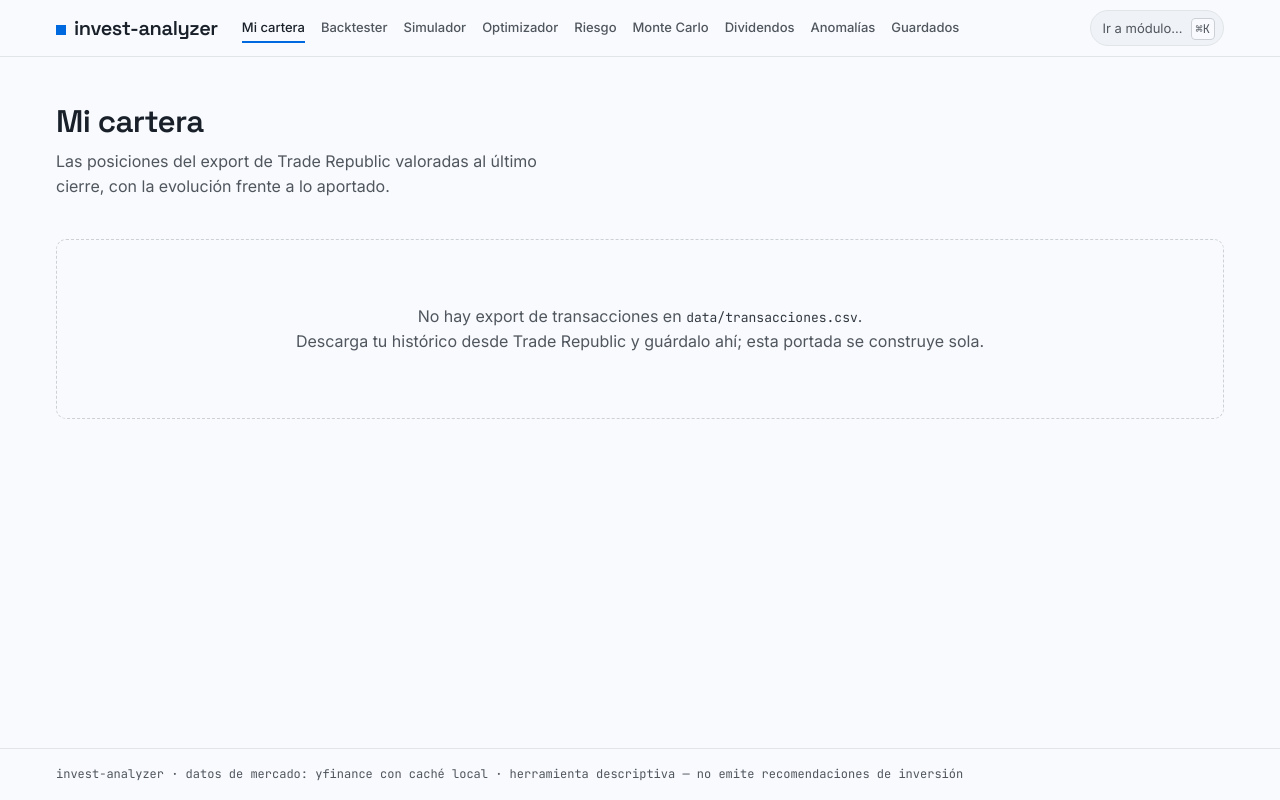
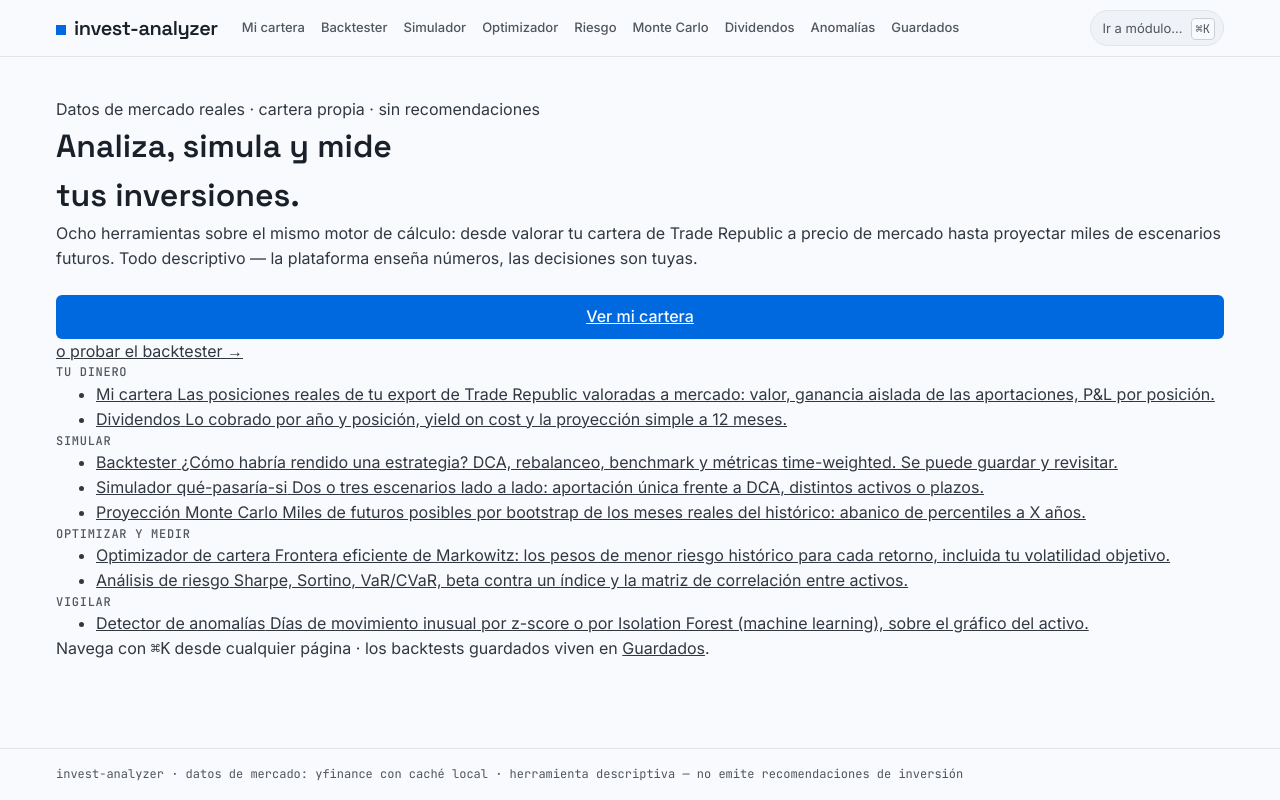
Before and after one commit to martafrailejara/invest-analyzer, a Flask app: page / in a window 1280 px wide. Run offline with Flask 3, Linux system fonts and the light colour scheme.

Commit message:
Landing page, catálogo de tickers con helper y reorganización
- Nueva portada /: presenta la plataforma y agrupa los módulos por
  intención (tu dinero / simular / optimizar y medir / vigilar), con el
  Isolation Forest anunciado donde se ve. Mi cartera pasa a /cartera.
- core/tickers.py: catálogo de ~25 tickers frecuentes (ETFs EUR, acciones
  ES/EEUU, índices, cripto) con su nombre completo. Alimenta un datalist
  (autocompletado nativo en todos los campos de ticker) y un helper que
  muestra el nombre del activo al dejar el ratón encima (title dinámico).

```diff
--- a/app/__init__.py
+++ b/app/__init__.py
@@ -8,20 +8,24 @@ def create_app() -> Flask:
     # solo para mensajes flash de sesión; app local sin datos sensibles en sesión
     app.secret_key = "invest-analyzer-local"
 
+    from core.tickers import CATALOGO
+
     @app.context_processor
     def _globales():
-        return {"hoy": date.today().isoformat()}
+        return {"hoy": date.today().isoformat(), "catalogo_tickers": CATALOGO}
 
     from app.anomalies_web import anomalies
     from app.backtester_web import backtester
     from app.dividends_web import dividends
     from app.holdings_web import holdings
+    from app.landing_web import landing
     from app.montecarlo_web import montecarlo
     from app.optimizer_web import optimizer
     from app.risk_web import risk
     from app.saved_web import saved
     from app.simulator_web import simulator
 
+    app.register_blueprint(landing)
     app.register_blueprint(holdings)
     app.register_blueprint(backtester)
     app.register_blueprint(simulator)
--- a/app/holdings_web.py
+++ b/app/holdings_web.py
@@ -75,7 +75,7 @@ def _prepara(res: dict) -> dict:
     }
 
 
-@holdings.route("/")
+@holdings.route("/cartera")
 def page():
     if not CSV_REAL.exists():
         return render_template("cartera.html", resultado=None, errores=[], avisos=[], sin_csv=True)
--- /dev/null
+++ b/app/landing_web.py
@@ -0,0 +1,39 @@
+"""Landing: la portada que presenta la plataforma y organiza los módulos."""
+
+from __future__ import annotations
+
+from flask import Blueprint, render_template
+
+landing = Blueprint("landing", __name__)
+
+GRUPOS = [
+    ("Tu dinero", [
+        ("holdings.page", "Mi cartera",
+         "Las posiciones reales de tu export de Trade Republic valoradas a mercado: valor, ganancia aislada de las aportaciones, P&L por posición."),
+        ("dividends.page", "Dividendos",
+         "Lo cobrado por año y posición, yield on cost y la proyección simple a 12 meses."),
+    ]),
+    ("Simular", [
+        ("backtester.page", "Backtester",
+         "¿Cómo habría rendido una estrategia? DCA, rebalanceo, benchmark y métricas time-weighted. Se puede guardar y revisitar."),
+        ("simulator.page", "Simulador qué-pasaría-si",
+         "Dos o tres escenarios lado a lado: aportación única frente a DCA, distintos activos o plazos."),
+        ("montecarlo.page", "Proyección Monte Carlo",
+         "Miles de futuros posibles por bootstrap de los meses reales del histórico: abanico de percentiles a X años."),
+    ]),
+    ("Optimizar y medir", [
+        ("optimizer.page", "Optimizador de cartera",
+         "Frontera eficiente de Markowitz: los pesos de menor riesgo histórico para cada retorno, incluida tu volatilidad objetivo."),
+        ("risk.page", "Análisis de riesgo",
+         "Sharpe, Sortino, VaR/CVaR, beta contra un índice y la matriz de correlación entre activos."),
+    ]),
+    ("Vigilar", [
+        ("anomalies.page", "Detector de anomalías",
+         "Días de movimiento inusual por z-score o por Isolation Forest (machine learning), sobre el gráfico del activo."),
+    ]),
+]
+
+
+@landing.route("/")
+def page():
+    return render_template("landing.html", grupos=GRUPOS)
--- a/app/static/app.js
+++ b/app/static/app.js
@@ -80,6 +80,19 @@
     requestAnimationFrame(paso);
   });
 
+  /* ---------- Nombre del activo al pasar el ratón ---------- */
+  const catalogoEl = document.getElementById("catalogo-tickers");
+  if (catalogoEl) {
+    const catalogo = JSON.parse(catalogoEl.textContent);
+    document.querySelectorAll('input[list="tickers"]').forEach((el) => {
+      const pinta = () => {
+        el.title = catalogo[el.value.trim().toUpperCase()] || "";
+      };
+      el.addEventListener("input", pinta);
+      pinta();
+    });
+  }
+
   /* ---------- Estado de carga del formulario ---------- */
   const form = document.getElementById("form-backtest");
   if (form) {
--- a/app/templates/anomalias.html
+++ b/app/templates/anomalias.html
@@ -20,7 +20,7 @@
       <div class="campo span-2">
         <label for="ticker">Activo (ticker yfinance)</label>
         <input type="text" id="ticker" name="ticker" value="{{ form['ticker'] }}"
-               placeholder="SXR8.DE" autocomplete="off" spellcheck="false">
+               placeholder="SXR8.DE" list="tickers" spellcheck="false">
       </div>
       <div class="campo span-2">
         <label for="method">Método</label>
--- a/app/templates/backtester.html
+++ b/app/templates/backtester.html
@@ -23,7 +23,7 @@
           {% if loop.first %}<label for="ticker_{{ i }}">Activo (ticker yfinance) y peso %</label>{% endif %}
           <input type="text" id="ticker_{{ i }}" name="ticker_{{ i }}"
                  value="{{ form['ticker_' ~ i] }}" placeholder="SXR8.DE"
-                 autocomplete="off" spellcheck="false">
+                 list="tickers" spellcheck="false">
         </div>
         <div class="campo">
           {% if loop.first %}<label for="peso_{{ i }}" aria-hidden="true">&nbsp;</label>{% endif %}
@@ -55,7 +55,7 @@
       <div class="campo">
         <label for="benchmark">Comparar con (opcional)</label>
         <input type="text" id="benchmark" name="benchmark" value="{{ form['benchmark'] }}"
-               placeholder="EUNL.DE" autocomplete="off" spellcheck="false">
+               placeholder="EUNL.DE" list="tickers" spellcheck="false">
       </div>
       <div class="campo">
         <label for="rebalance">Rebalanceo</label>
--- a/app/templates/base.html
+++ b/app/templates/base.html
@@ -13,7 +13,7 @@
 <body>
   <header class="nav">
     <div class="nav__inner">
-      <a class="nav__brand" href="{{ url_for('holdings.page') }}">invest-analyzer</a>
+      <a class="nav__brand" href="{{ url_for('landing.page') }}">invest-analyzer</a>
       <nav class="nav__links" aria-label="Módulos">
         {% for url, nombre in [
           (url_for('holdings.page'), 'Mi cartera'),
@@ -60,6 +60,11 @@
     </div>
   </div>
 
+  <datalist id="tickers">
+    {% for t, n in catalogo_tickers.items() %}<option value="{{ t }}">{{ n }}</option>{% endfor %}
+  </datalist>
+  <script type="application/json" id="catalogo-tickers">{{ catalogo_tickers | tojson }}</script>
+
   <main class="main">
     {% with mensajes = get_flashed_messages() %}
       {% if mensajes %}
--- /dev/null
+++ b/app/templates/landing.html
@@ -0,0 +1,36 @@
+{% extends "base.html" %}
+{% block title %}invest-analyzer · análisis de inversión sobre datos reales{% endblock %}
+{% block content %}
+<div class="landing-hero">
+  <p class="landing-hero__kicker">Datos de mercado reales · cartera propia · sin recomendaciones</p>
+  <h1>Analiza, simula y mide<br>tus inversiones.</h1>
+  <p class="landing-hero__lede">Ocho herramientas sobre el mismo motor de cálculo: desde valorar tu cartera de
+  Trade Republic a precio de mercado hasta proyectar miles de escenarios futuros. Todo descriptivo —
+  la plataforma enseña números, las decisiones son tuyas.</p>
+  <div class="landing-hero__cta">
+    <a class="btn btn--primary" href="{{ url_for('holdings.page') }}">Ver mi cartera</a>
+    <a class="landing-hero__link" href="{{ url_for('backtester.page') }}">o probar el backtester →</a>
+  </div>
+</div>
+
+<div class="landing-grupos">
+  {% for titulo, modulos in grupos %}
+  <section class="landing-grupo">
+    <h2 class="panel__title">{{ titulo }}</h2>
+    <ul>
+      {% for endpoint, nombre, descripcion in modulos %}
+      <li>
+        <a class="landing-modulo" href="{{ url_for(endpoint) }}">
+          <span class="landing-modulo__nombre">{{ nombre }}</span>
+          <span class="landing-modulo__desc">{{ descripcion }}</span>
+        </a>
+      </li>
+      {% endfor %}
+    </ul>
+  </section>
+  {% endfor %}
+</div>
+
+<p class="landing-pie">Navega con <kbd>⌘K</kbd> desde cualquier página · los backtests guardados viven en
+<a href="{{ url_for('saved.page') }}">Guardados</a>.</p>
+{% endblock %}
--- a/app/templates/montecarlo.html
+++ b/app/templates/montecarlo.html
@@ -23,7 +23,7 @@
           {% if loop.first %}<label for="ticker_{{ i }}">Activo (ticker) y peso %</label>{% endif %}
           <input type="text" id="ticker_{{ i }}" name="ticker_{{ i }}"
                  value="{{ form['ticker_' ~ i] }}" placeholder="SXR8.DE"
-                 autocomplete="off" spellcheck="false">
+                 list="tickers" spellcheck="false">
         </div>
         <div class="campo">
           {% if loop.first %}<label aria-hidden="true">&nbsp;</label>{% endif %}
--- a/app/templates/riesgo.html
+++ b/app/templates/riesgo.html
@@ -23,7 +23,7 @@
           {% if loop.first %}<label for="ticker_{{ i }}">Activo (ticker) y peso %</label>{% endif %}
           <input type="text" id="ticker_{{ i }}" name="ticker_{{ i }}"
                  value="{{ form['ticker_' ~ i] }}" placeholder="SXR8.DE"
-                 autocomplete="off" spellcheck="false">
+                 list="tickers" spellcheck="false">
         </div>
         <div class="campo">
           {% if loop.first %}<label aria-hidden="true">&nbsp;</label>{% endif %}
@@ -39,7 +39,7 @@
       <div class="campo span-2">
         <label for="benchmark">Índice de referencia (para la beta)</label>
         <input type="text" id="benchmark" name="benchmark" value="{{ form['benchmark'] }}"
-               placeholder="EUNL.DE" autocomplete="off" spellcheck="false">
+               placeholder="EUNL.DE" list="tickers" spellcheck="false">
       </div>
       <div class="campo">
         <label for="start">Desde</label>
--- a/app/templates/simulador.html
+++ b/app/templates/simulador.html
@@ -40,7 +40,7 @@
           {% if loop.first %}<label for="ticker_{{ letra }}_{{ i }}">Activo y peso %</label>{% endif %}
           <input type="text" id="ticker_{{ letra }}_{{ i }}" name="ticker_{{ letra }}_{{ i }}"
                  value="{{ form['ticker_' ~ letra ~ '_' ~ i] }}" placeholder="SXR8.DE"
-                 autocomplete="off" spellcheck="false">
+                 list="tickers" spellcheck="false">
         </div>
         <div class="campo">
           {% if loop.first %}<label aria-hidden="true">&nbsp;</label>{% endif %}
--- /dev/null
+++ b/core/tickers.py
@@ -0,0 +1,41 @@
+"""Catálogo de tickers frecuentes con su nombre completo.
+
+Alimenta el autocompletado de los formularios (datalist) y el helper que
+muestra el nombre del activo al pasar el ratón. Tickers de yfinance,
+priorizando líneas europeas en EUR. Amplíalo libremente: es solo una ayuda
+de escritura, cualquier ticker válido de yfinance funciona aunque no esté.
+"""
+
+CATALOGO = {
+    # ETFs indexados (EUR)
+    "SXR8.DE": "iShares Core S&P 500 UCITS ETF (Acc) — Xetra",
+    "EUNL.DE": "iShares Core MSCI World UCITS ETF (Acc) — Xetra",
+    "VWCE.DE": "Vanguard FTSE All-World UCITS ETF (Acc) — Xetra",
+    "VUSA.AS": "Vanguard S&P 500 UCITS ETF (Dist) — Ámsterdam",
+    "SXRV.DE": "iShares Nasdaq 100 UCITS ETF (Acc) — Xetra",
+    "EXS1.DE": "iShares Core DAX UCITS ETF (Acc) — Xetra",
+    "CS1.PA": "Amundi IBEX 35 UCITS ETF (Acc) — París",
+    "LYXIB.MC": "Amundi IBEX 35 UCITS ETF (Dist) — Madrid",
+    "EIMI.DE": "iShares Core MSCI EM IMI UCITS ETF (Acc) — Xetra",
+    "IUSN.DE": "iShares MSCI World Small Cap UCITS ETF (Acc) — Xetra",
+    "VAGF.DE": "Vanguard Global Aggregate Bond EUR Hedged (Acc) — Xetra",
+    # Acciones España
+    "TEF.MC": "Telefónica — Madrid",
+    "SAN.MC": "Banco Santander — Madrid",
+    "BBVA.MC": "BBVA — Madrid",
+    "ITX.MC": "Inditex — Madrid",
+    "IBE.MC": "Iberdrola — Madrid",
+    "REP.MC": "Repsol — Madrid",
+    # Acciones EEUU (cotizan en USD)
+    "AAPL": "Apple — Nasdaq (USD)",
+    "MSFT": "Microsoft — Nasdaq (USD)",
+    "NVDA": "NVIDIA — Nasdaq (USD)",
+    "AMZN": "Amazon — Nasdaq (USD)",
+    "GOOGL": "Alphabet — Nasdaq (USD)",
+    # Índices (no invertibles directamente)
+    "^GSPC": "S&P 500 — índice (USD)",
+    "^IBEX": "IBEX 35 — índice",
+    # Cripto
+    "BTC-EUR": "Bitcoin en euros",
+    "ETH-EUR": "Ethereum en euros",
+}
```
Also changed, not shown: app/templates/optimizador.html (+24 -1 lines), tests/test_app.py (+12 -4 lines).
